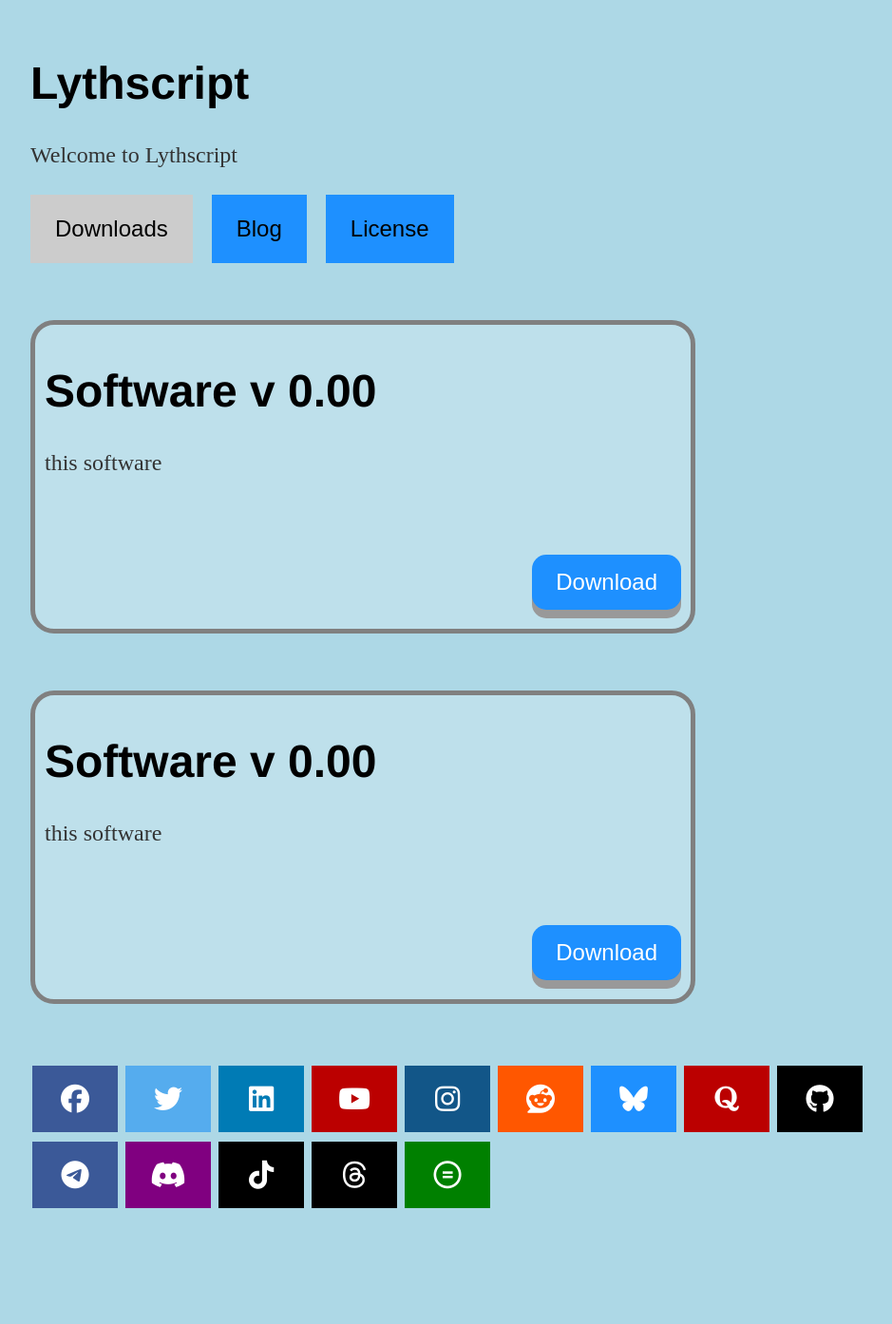
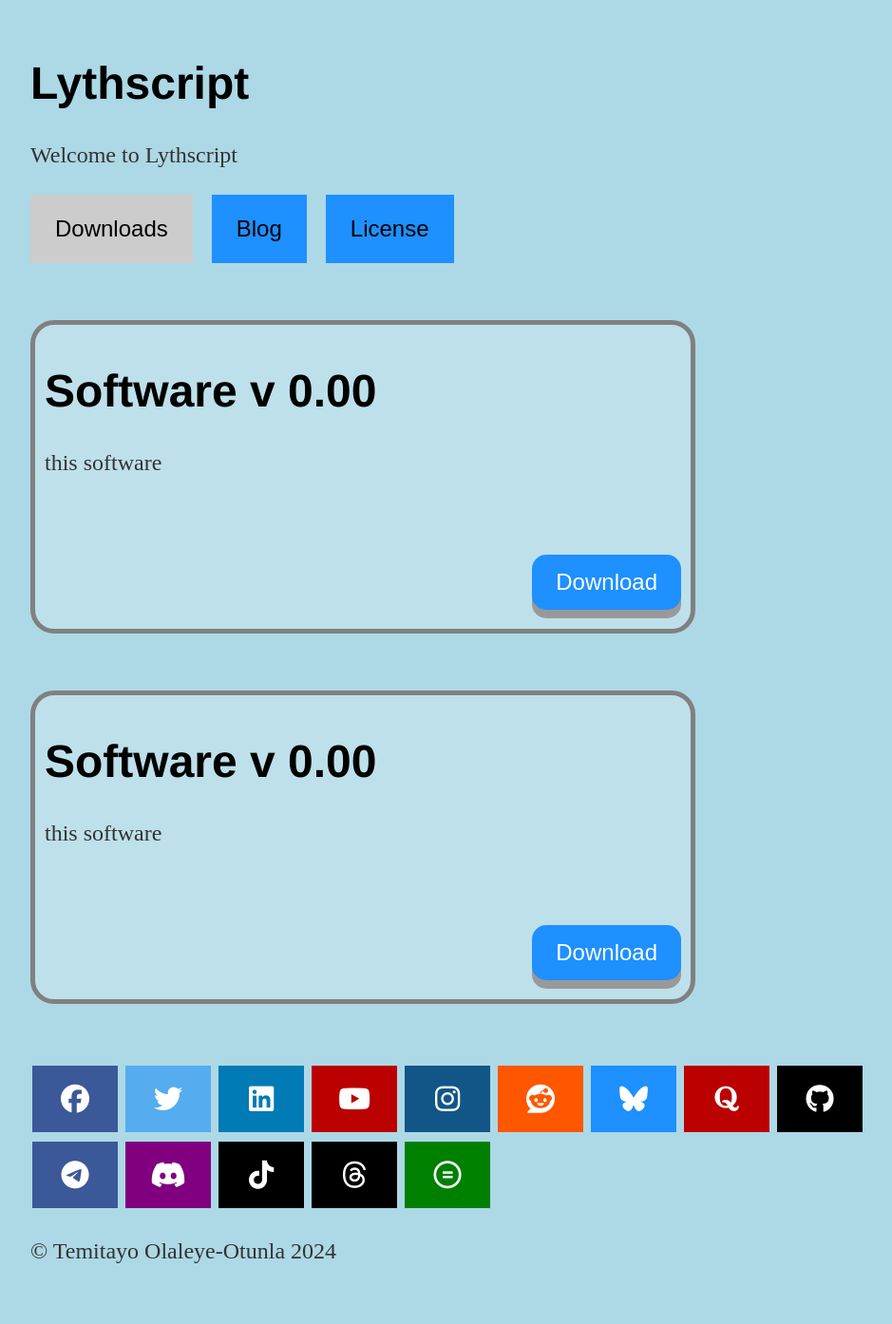
Before and after one commit to lythwind/lythwind.github.io, a Jekyll site: the page built from index.html, in a window 1280 px wide. Shown: the whole page at 95% size, without its empty margins (160-1099 px from the left). Built offline with Jekyll 4.4.1, drawn with Linux system fonts in a browser that asks for light colours; nearby versions of some CDN libraries; before the commit the page ends 1337 px from its top, so only the background shows below that.

Commit message:
Update index.html

```diff
--- a/index.html
+++ b/index.html
@@ -91,3 +91,9 @@ document.getElementById("defaultOpen").click();
 <a href="https://tiktok.com/@lythscript" class="fa-brands fa-tiktok"></a>
 <a href="https://threads.net/@lythscript" class="fa-brands fa-threads"></a>
 <a href="https://matrix.to/#/#lythscript:matrix.org" class="fa-brands fa-creative-commons-nd"></a>
+
+<div class = "footer">
+	<div class = "copyright">
+		<p>&copy; Temitayo Olaleye-Otunla 2024</p>
+	</div>
+</div>
```
